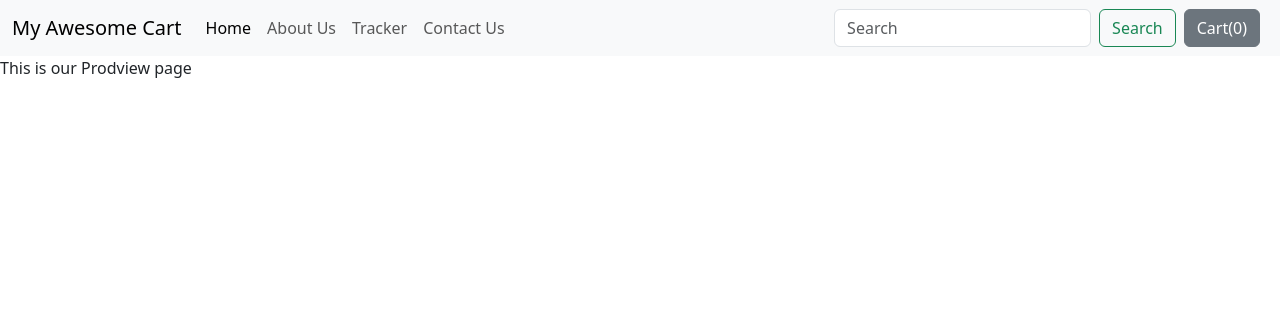
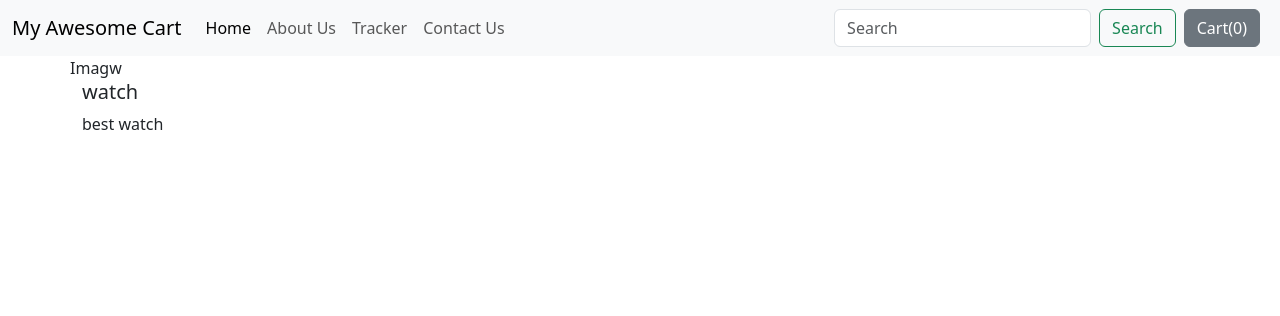
Before and after one commit to HitarthVaghela/E-Commerce-website-using-Django, a Django app: page /shop/products/1 in a window 1280 px wide. Shown: the top 316 px of the page. Run offline with Django 5.2, Linux system fonts and the light colour scheme; data comes from the database, SQL or seed files in the repository.

Commit message:
Fixed Quick look

```diff
--- a/mac/shop/templates/shop/prodView.html
+++ b/mac/shop/templates/shop/prodView.html
@@ -1,5 +1,19 @@
 {% extends 'shop/basic.html' %}
 
-{% block title %} Product - My Awesome Cart {% endblock %}
+{% block title %} {{product.product_name}} - My Awesome Cart {% endblock %}
 
-{% block body %} This is our Prodview page {% endblock %}
+{% block body %}
+
+<div class="container">
+    <div class="col-md-4">
+        <div class="row">
+            Imagw
+        </div>
+    </div>
+    <div class="col-md-8">
+        <h5>{{product.product_name}}</h5>
+        <p>{{product.desc}}</p>
+    </div>
+</div>
+
+{% endblock %}
--- a/mac/shop/views.py
+++ b/mac/shop/views.py
@@ -36,7 +36,7 @@ def search(request):
 def productView(request, myid):
     #Fetch product using id
     product = Product.objects.filter(id=myid)
-    return render(request, 'shop/prodView.html',{'product':product})
+    return render(request, 'shop/prodView.html',{'product':product[0]})
 
 def checkout(request):
     return render(request, 'shop/checkout.html')
```
